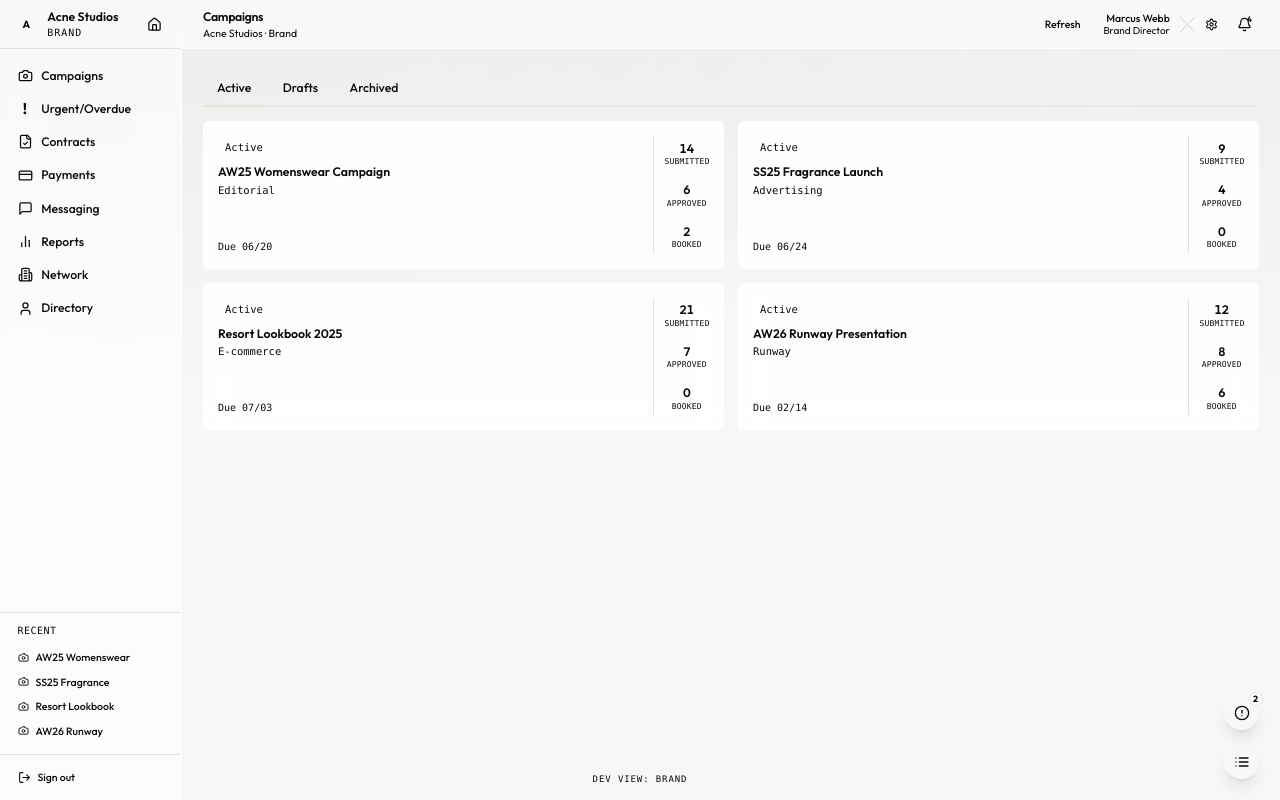
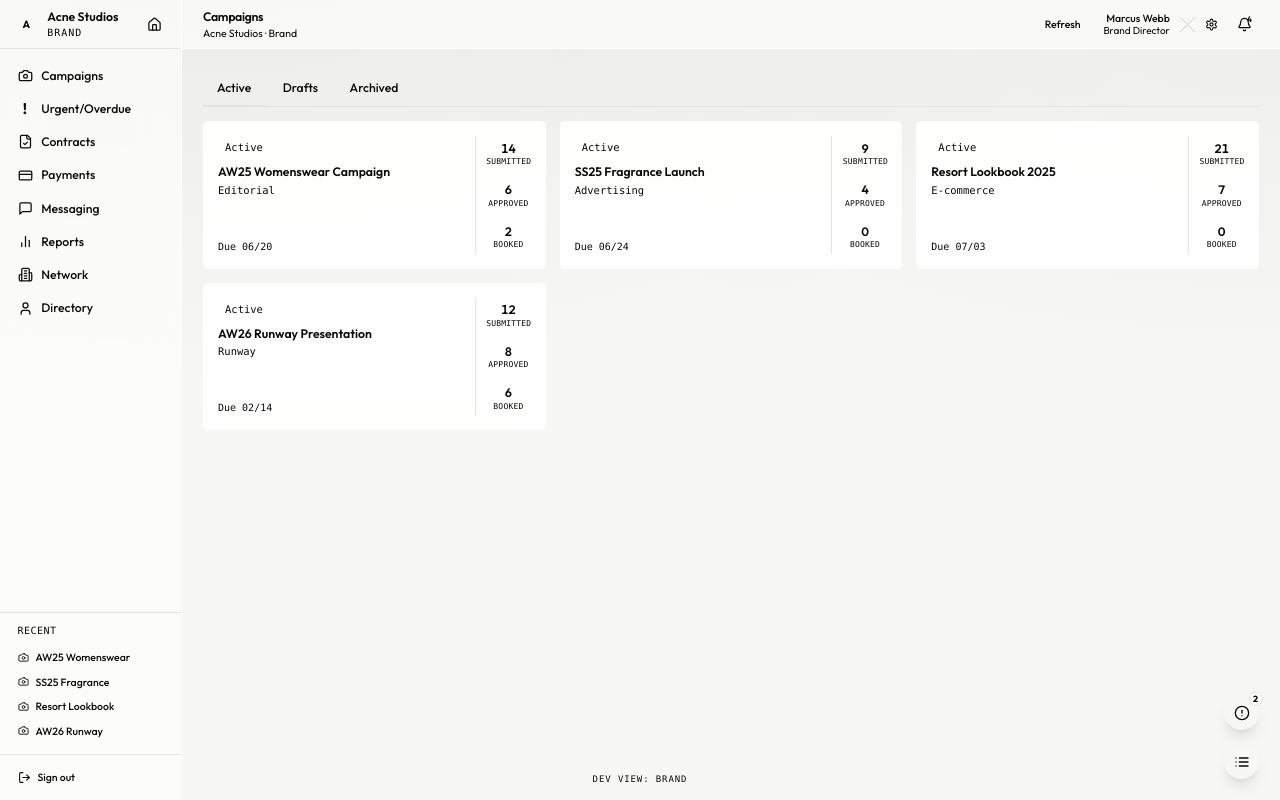
Before and after one commit to helenalklein/DVURE, a React (Vite) app: page / in a window 1280 px wide. Both pictures are taken after a click on the button "Brand". Built offline with nearby package versions, Linux system fonts and the light colour scheme.

Commit message:
Make campaign tiles grid 3 wide instead of 2

```diff
--- a/src/app/brand/BrandApp.tsx
+++ b/src/app/brand/BrandApp.tsx
@@ -1155,7 +1155,7 @@ function CampaignsList({ openCampaign }: { openCampaign: (id: number) => void })
             <div className="text-sm text-muted-foreground mb-3">No {tab} campaigns</div>
           </div>
         ) : (
-          <div className="grid grid-cols-2 gap-4">
+          <div className="grid grid-cols-3 gap-4">
             {filtered.map(c=>(
               <div key={c.id} className="glass-subtle border rounded-md p-4 cursor-pointer hover:border-foreground/40 hover:shadow-md transition-all flex gap-3" onClick={()=>openCampaign(c.id)}>
                 <div className="flex-1 min-w-0 flex flex-col justify-between">
```
